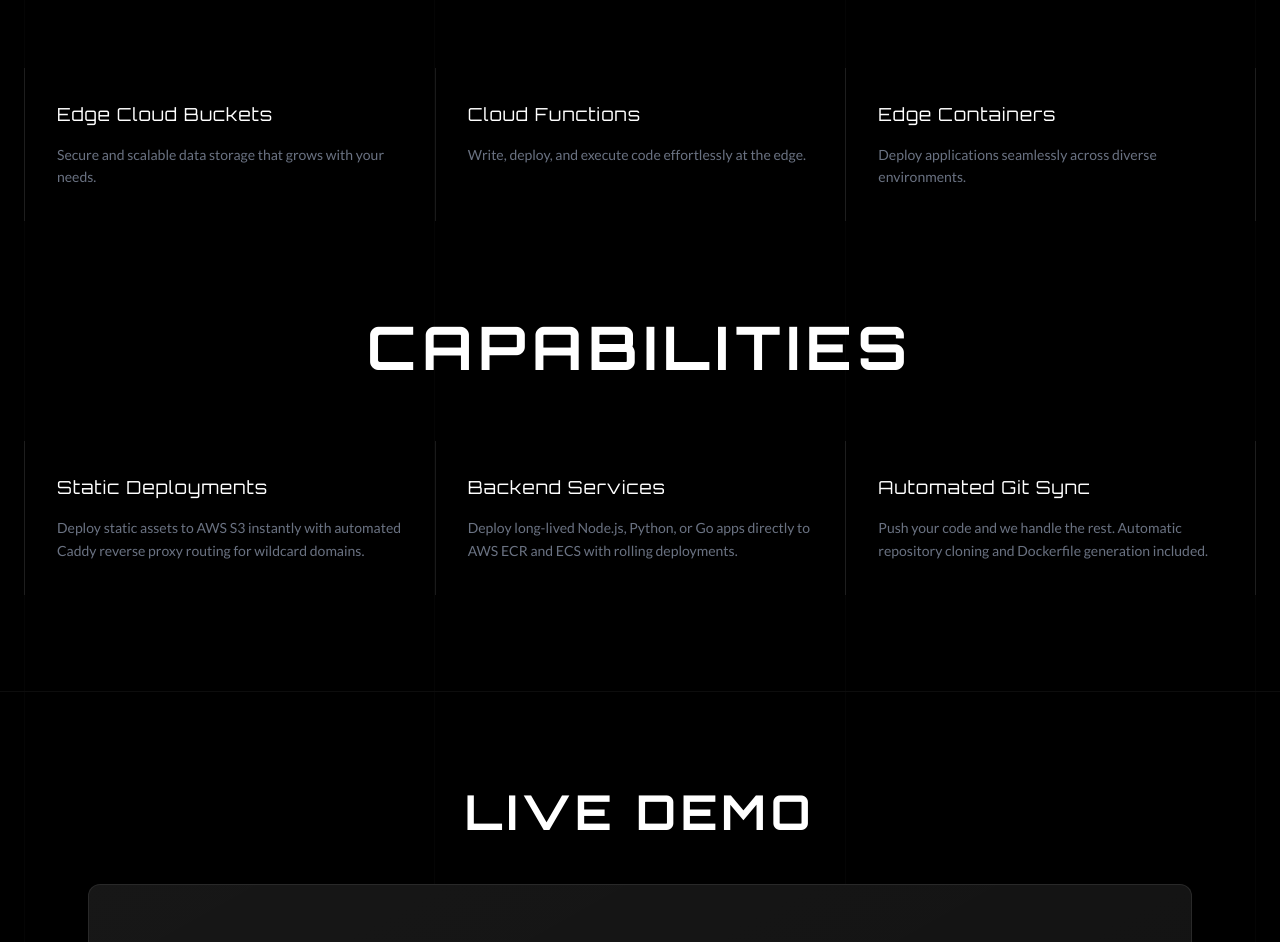
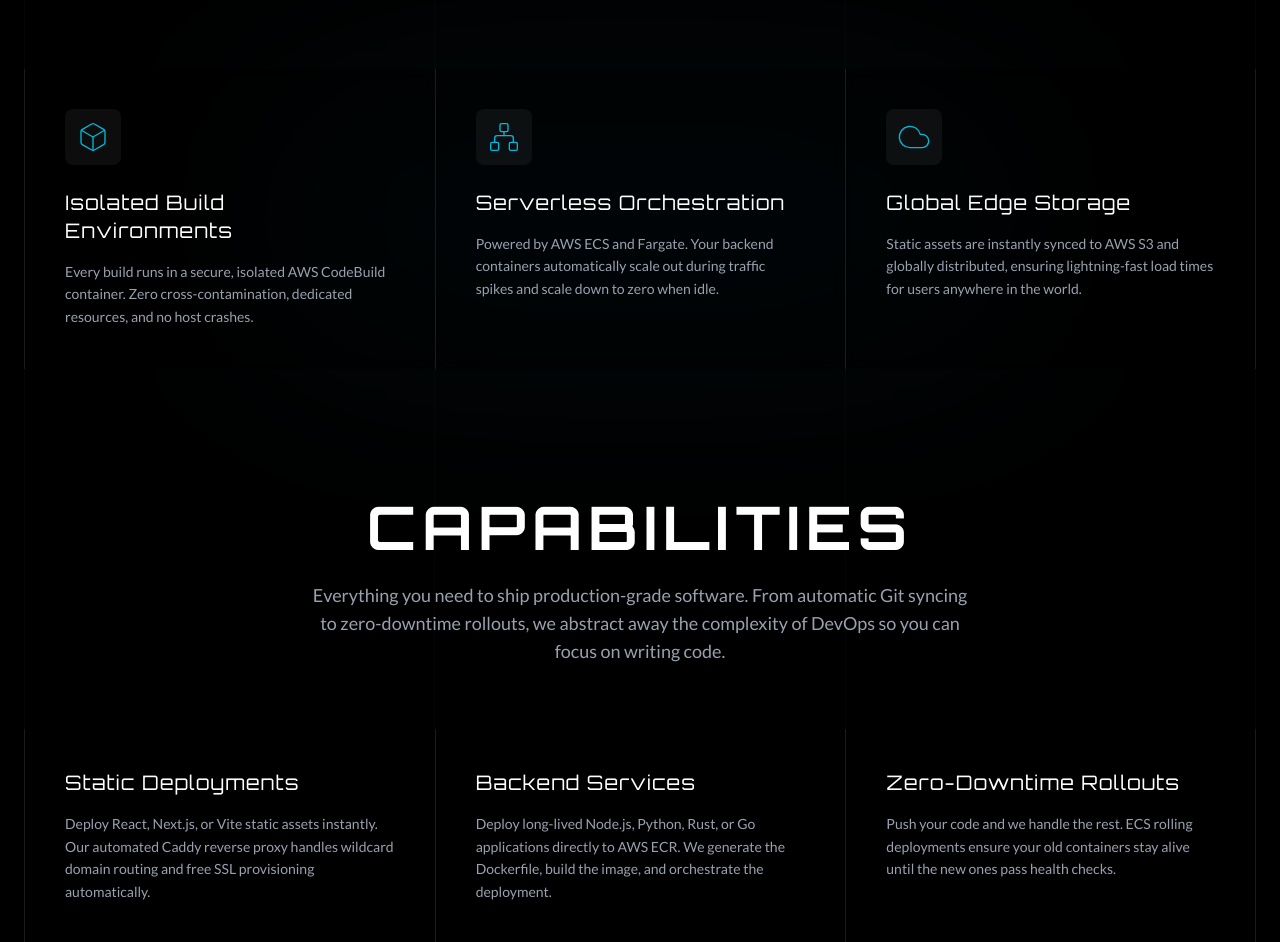
Before and after one commit to iCoderabhishek/Client-Lonch, a Next.js app: page / in a window 1280 px wide. Shown: the part 1250-2192 px from the top of the page. Built offline with nearby package versions, Linux system fonts and the light colour scheme.

Commit message:
feat: implement landing page features and hero sections with custom UI components

```diff
--- a/src/features/landing-page/features.tsx
+++ b/src/features/landing-page/features.tsx
@@ -1,4 +1,35 @@
 import React from "react";
+import {
+  DatabaseIcon,
+  Shield01Icon,
+  ChartLineData01Icon,
+  Layers01Icon
+} from "hugeicons-react";
+
+// Minimalistic Custom Icons
+const CubeIcon = ({ className }: { className?: string }) => (
+  <svg className={className} width="24" height="24" viewBox="0 0 24 24" fill="none" stroke="currentColor" strokeWidth="1" strokeLinecap="round" strokeLinejoin="round">
+    <path d="M21 16V8a2 2 0 0 0-1-1.73l-7-4a2 2 0 0 0-2 0l-7 4A2 2 0 0 0 3 8v8a2 2 0 0 0 1 1.73l7 4a2 2 0 0 0 2 0l7-4A2 2 0 0 0 21 16z"></path>
+    <polyline points="3.27 6.96 12 12.01 20.73 6.96"></polyline>
+    <line x1="12" y1="22.08" x2="12" y2="12"></line>
+  </svg>
+);
+
+const NetworkIcon = ({ className }: { className?: string }) => (
+  <svg className={className} width="24" height="24" viewBox="0 0 24 24" fill="none" stroke="currentColor" strokeWidth="1" strokeLinecap="round" strokeLinejoin="round">
+    <rect x="16" y="16" width="6" height="6" rx="1"></rect>
+    <rect x="2" y="16" width="6" height="6" rx="1"></rect>
+    <rect x="9" y="2" width="6" height="6" rx="1"></rect>
+    <path d="M5 16v-3a2 2 0 0 1 2-2h10a2 2 0 0 1 2 2v3"></path>
+    <path d="M12 8v3"></path>
+  </svg>
+);
+
+const CloudStorageIcon = ({ className }: { className?: string }) => (
+  <svg className={className} width="24" height="24" viewBox="0 0 24 24" fill="none" stroke="currentColor" strokeWidth="1" strokeLinecap="round" strokeLinejoin="round">
+    <path d="M18 10h-1.26A8 8 0 1 0 9 20h9a5 5 0 0 0 0-10z"></path>
+  </svg>
+);
 
 export function Features() {
   return (
@@ -20,55 +51,71 @@ export function Features() {
           </h2>
         </div>
 
-        <div className="grid grid-cols-1 md:grid-cols-3 mb-24">
-          <div className="border-t border-b border-l border-r md:border-r-0 md:border-t-0 md:border-b-0 border-white/10 p-8 hover:bg-white/5 transition-colors cursor-default">
-            <h4 className="text-white font-heading tracking-wider mb-4 text-lg">Edge Cloud Buckets</h4>
-            <p className="text-gray-500 font-sans text-sm leading-relaxed">
-              Secure and scalable data storage that grows with your needs.
+        <div className="grid grid-cols-1 md:grid-cols-3 mb-32 relative">
+          {/* Subtle Glow behind the grid */}
+          <div className="absolute top-1/2 left-1/2 -translate-x-1/2 -translate-y-1/2 w-[60%] h-[60%] bg-cyan-900/20 rounded-full blur-[120px] pointer-events-none" />
+
+          <div className="group border-t border-b border-l border-r md:border-r-0 md:border-t-0 md:border-b-0 border-white/10 p-10 hover:bg-white/5 hover:border-cyan-500/50 transition-all duration-300 cursor-default relative overflow-hidden bg-black/40 backdrop-blur-sm">
+            <div className="mb-6 inline-flex p-3 rounded-lg bg-white/5 text-cyan-500 group-hover:scale-110 group-hover:bg-cyan-500/10 transition-transform duration-300">
+              <CubeIcon className="w-8 h-8" />
+            </div>
+            <h4 className="text-white font-heading tracking-wider mb-4 text-xl group-hover:text-cyan-400 transition-colors">Isolated Build Environments</h4>
+            <p className="text-gray-400 font-sans text-sm leading-relaxed">
+              Every build runs in a secure, isolated AWS CodeBuild container. Zero cross-contamination, dedicated resources, and no host crashes.
             </p>
           </div>
 
-          <div className="border-b border-l border-r md:border-r-0 md:border-t-0 md:border-b-0 border-white/10 p-8 hover:bg-white/5 transition-colors cursor-default">
-            <h4 className="text-white font-heading tracking-wider mb-4 text-lg">Cloud Functions</h4>
-            <p className="text-gray-500 font-sans text-sm leading-relaxed">
-              Write, deploy, and execute code effortlessly at the edge.
+          <div className="group border-t border-b border-l border-r md:border-r-0 md:border-t-0 md:border-b-0 border-white/10 p-10 hover:bg-white/5 hover:border-cyan-500/50 transition-all duration-300 cursor-default relative overflow-hidden bg-black/40 backdrop-blur-sm">
+            <div className="mb-6 inline-flex p-3 rounded-lg bg-white/5 text-cyan-500 group-hover:scale-110 group-hover:bg-cyan-500/10 transition-transform duration-300">
+              <NetworkIcon className="w-8 h-8" />
+            </div>
+            <h4 className="text-white font-heading tracking-wider mb-4 text-xl group-hover:text-cyan-400 transition-colors">Serverless Orchestration</h4>
+            <p className="text-gray-400 font-sans text-sm leading-relaxed">
+              Powered by AWS ECS and Fargate. Your backend containers automatically scale out during traffic spikes and scale down to zero when idle.
             </p>
           </div>
 
-          <div className="border-b border-l border-r md:border-t-0 md:border-b-0 border-white/10 p-8 hover:bg-white/5 transition-colors cursor-default">
-            <h4 className="text-white font-heading tracking-wider mb-4 text-lg">Edge Containers</h4>
-            <p className="text-gray-500 font-sans text-sm leading-relaxed">
-              Deploy applications seamlessly across diverse environments.
+          <div className="group border-t border-b border-l border-r md:border-t-0 md:border-b-0 border-white/10 p-10 hover:bg-white/5 hover:border-cyan-500/50 transition-all duration-300 cursor-default relative overflow-hidden bg-black/40 backdrop-blur-sm">
+            <div className="mb-6 inline-flex p-3 rounded-lg bg-white/5 text-cyan-500 group-hover:scale-110 group-hover:bg-cyan-500/10 transition-transform duration-300">
+              <CloudStorageIcon className="w-8 h-8" />
+            </div>
+            <h4 className="text-white font-heading tracking-wider mb-4 text-xl group-hover:text-cyan-400 transition-colors">Global Edge Storage</h4>
+            <p className="text-gray-400 font-sans text-sm leading-relaxed">
+              Static assets are instantly synced to AWS S3 and globally distributed, ensuring lightning-fast load times for users anywhere in the world.
             </p>
           </div>
         </div>
 
         {/* Capabilities Block */}
-        <div className="text-center mb-16">
-          <h2 className="text-4xl md:text-6xl font-heading font-bold text-white tracking-widest uppercase">
+        <div className="text-center mb-16 mt-16">
+          <h2 className="text-4xl md:text-6xl font-heading font-bold text-white tracking-widest uppercase mb-6">
             CAPABILITIES
           </h2>
+          <p className="text-gray-400 font-sans text-lg max-w-2xl mx-auto">
+            Everything you need to ship production-grade software. From automatic Git syncing to zero-downtime rollouts, we abstract away the complexity of DevOps so you can focus on writing code.
+          </p>
         </div>
 
-        <div className="grid grid-cols-1 md:grid-cols-3">
-          <div className="border-t border-b border-l border-r md:border-r-0 md:border-t-0 md:border-b-0 border-white/10 p-8 hover:bg-white/5 transition-colors cursor-default">
-            <h4 className="text-white font-heading tracking-wider mb-4 text-lg">Static Deployments</h4>
-            <p className="text-gray-500 font-sans text-sm leading-relaxed">
-              Deploy static assets to AWS S3 instantly with automated Caddy reverse proxy routing for wildcard domains.
+        <div className="grid grid-cols-1 md:grid-cols-3 relative">
+
+          <div className="group border-t border-b border-l border-r md:border-r-0 md:border-t-0 border-white/10 p-10 hover:bg-white/5 hover:border-cyan-500/50 transition-all duration-300 cursor-default bg-black/40 backdrop-blur-sm">
+            <h4 className="text-white font-heading tracking-wider mb-4 text-xl group-hover:text-cyan-400 transition-colors">Static Deployments</h4>
+            <p className="text-gray-400 font-sans text-sm leading-relaxed">
+              Deploy React, Next.js, or Vite static assets instantly. Our automated Caddy reverse proxy handles wildcard domain routing and free SSL provisioning automatically.
             </p>
           </div>
 
-          <div className="border-b border-l border-r md:border-r-0 md:border-t-0 md:border-b-0 border-white/10 p-8 hover:bg-white/5 transition-colors cursor-default">
-            <h4 className="text-white font-heading tracking-wider mb-4 text-lg">Backend Services</h4>
-            <p className="text-gray-500 font-sans text-sm leading-relaxed">
-              Deploy long-lived Node.js, Python, or Go apps directly to AWS ECR and ECS with rolling deployments.
+          <div className="group border-t border-b border-l border-r md:border-r-0 md:border-t-0 border-white/10 p-10 hover:bg-white/5 hover:border-cyan-500/50 transition-all duration-300 cursor-default bg-black/40 backdrop-blur-sm">
+            <h4 className="text-white font-heading tracking-wider mb-4 text-xl group-hover:text-cyan-400 transition-colors">Backend Services</h4>
+            <p className="text-gray-400 font-sans text-sm leading-relaxed">
+              Deploy long-lived Node.js, Python, Rust, or Go applications directly to AWS ECR. We generate the Dockerfile, build the image, and orchestrate the deployment.
             </p>
           </div>
 
-          <div className="border-b border-l border-r md:border-t-0 md:border-b-0 border-white/10 p-8 hover:bg-white/5 transition-colors cursor-default">
-            <h4 className="text-white font-heading tracking-wider mb-4 text-lg">Automated Git Sync</h4>
-            <p className="text-gray-500 font-sans text-sm leading-relaxed">
-              Push your code and we handle the rest. Automatic repository cloning and Dockerfile generation included.
+          <div className="group border-t border-b border-l border-r md:border-t-0 border-white/10 p-10 hover:bg-white/5 hover:border-cyan-500/50 transition-all duration-300 cursor-default bg-black/40 backdrop-blur-sm">
+            <h4 className="text-white font-heading tracking-wider mb-4 text-xl group-hover:text-cyan-400 transition-colors">Zero-Downtime Rollouts</h4>
+            <p className="text-gray-400 font-sans text-sm leading-relaxed">
+              Push your code and we handle the rest. ECS rolling deployments ensure your old containers stay alive until the new ones pass health checks.
             </p>
           </div>
         </div>
```
Also changed, not shown: src/features/landing-page/hero.tsx (+15 -11 lines).
